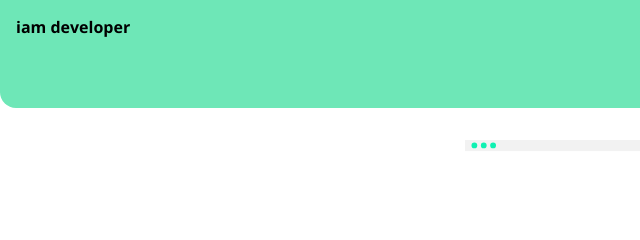
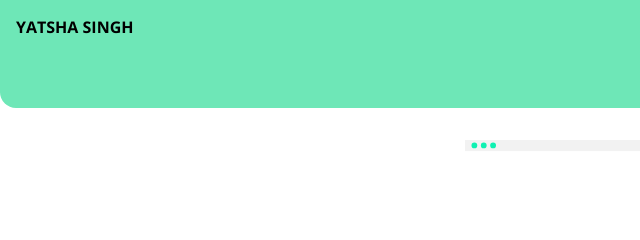
Before and after one commit to YatshaSingh/portfolio, a plain HTML site: page index.html in a window 1280 px wide. Shown: the top 240 px of the page, 0-640 px from the left. Drawn offline with nearby package versions, Linux system fonts and the light colour scheme.

Commit message:
Update index.html

```diff
--- a/index.html
+++ b/index.html
@@ -9,7 +9,7 @@
 </head>
 <body>
   <nav class="navigation container">
-    <div class="nav-brand">iam developer</div>
+    <div class="nav-brand">YATSHA SINGH</div>
     <ul class="list-non-bullet nav-pill">
       <li class="list-item-inline">
         <a class="link link-active" href="/">home</a>
```
